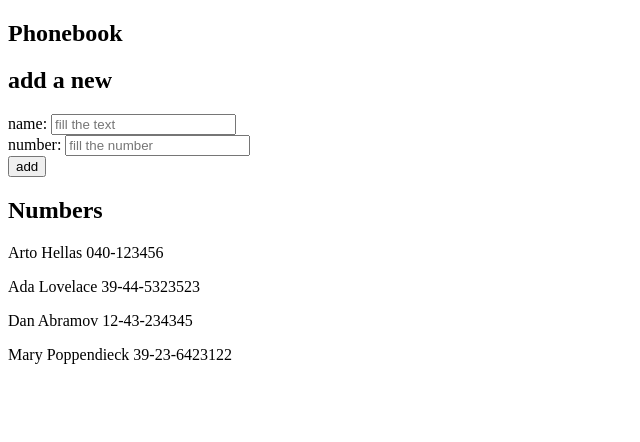
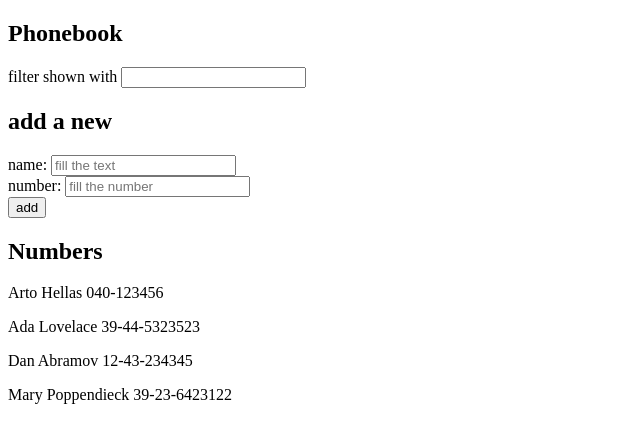
Before and after one commit to Serhii-Dobrovolskyi/Full-Stack-course-exercises, a React (Vite) app in the folder part2/thephonebook/: page / in a window 1280 px wide. Shown: the top 442 px of the page, without its empty margins (0-640 px from the left). Built offline with nearby package versions, Linux system fonts and the light colour scheme.

Commit message:
added the task 2.9

```diff
--- a/part2/thephonebook/src/App.jsx
+++ b/part2/thephonebook/src/App.jsx
@@ -9,6 +9,8 @@ const App = () => {
   ]);
   const [newName, setNewName] = useState("");
   const [newNumber, setNewNumber] = useState("");
+
+  const [filterPersons, setFilterPersons] = useState("");
 
 
   const addName = (e) => {
@@ -28,10 +30,17 @@ const App = () => {
       setNewNumber("");
     }
   };
-
+  const showPersons = !filterPersons ? persons : persons.filter((el) => el.name.includes(filterPersons))
   return (
     <div>
       <h2>Phonebook</h2>
+      <div>
+        filter shown with{" "}
+        <input
+          value={filterPersons}
+          onChange={(e) => setFilterPersons(e.target.value)}
+        />
+      </div>
       <h2>add a new</h2>
       <form onSubmit={addName}>
         <div>
@@ -56,11 +65,24 @@ const App = () => {
         </div>
       </form>
       <h2>Numbers</h2>
-      {persons.map((el) => (
-        <p key={el.name}>
-          {el.name} {el.number}
-        </p>
-      ))}
+      {/* {!filterPersons
+        ? persons.map((el) => (
+            <p key={el.name}>
+              {el.name} {el.number}
+            </p>
+          ))
+        : persons.filter((el) => el.name.includes(filterPersons)).map((el) => (
+            <p key={el.name}>
+              {el.name} {el.number}
+            </p>
+          ))} */}
+      {
+        showPersons.map((el) => (
+          <p key={el.name}>
+            {el.name} {el.number}
+          </p>
+        ))
+      }
     </div>
   );
 };
```
